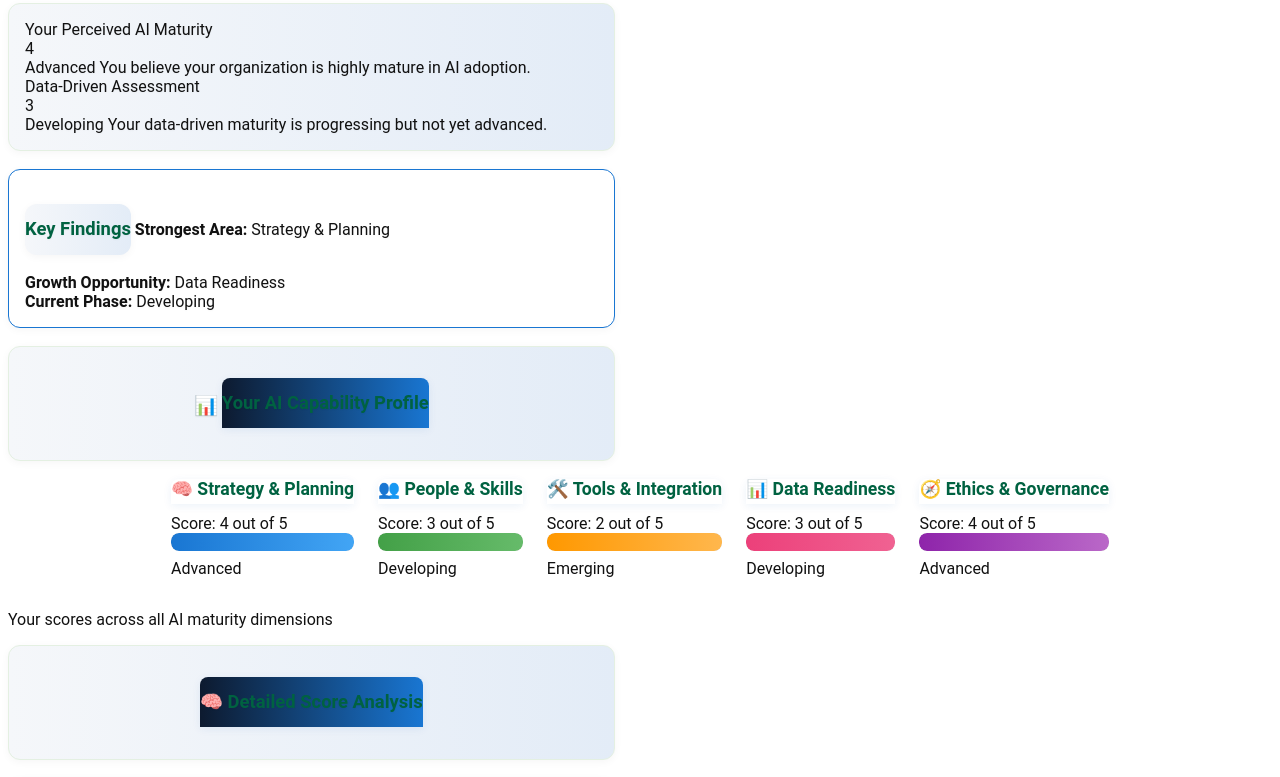
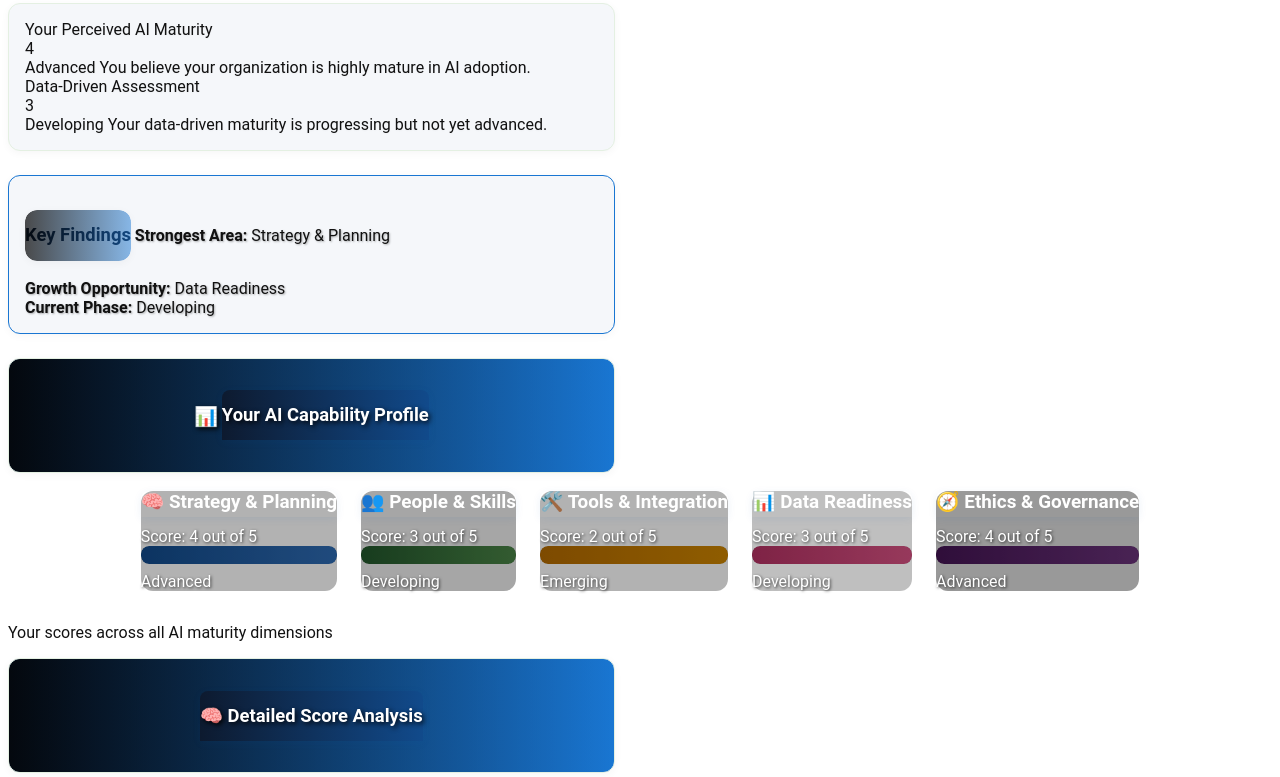
Before and after one commit to braveconceptai/maturity-report, a plain HTML site: page index.html in a window 1280 px wide. Shown: the part 872-1649 px from the top of the page. Drawn offline with Linux system fonts and the light colour scheme.

Commit message:
♿ ACCESSIBILITY: Step 1-3 complete - improved contrast with overlays, darker gradients, and text shadows

```diff
--- a/index.html
+++ b/index.html
@@ -14,13 +14,13 @@
   <style id="pdf-inline-styles">
     /* Brand Gradients */
     :root {
-      --strategy-blue-gradient: linear-gradient(90deg, #1976d2 0%, #42a5f5 100%);
-      --people-green-gradient: linear-gradient(90deg, #43a047 0%, #66bb6a 100%);
-      --tools-orange-gradient: linear-gradient(90deg, #ff9800 0%, #ffb74d 100%);
-      --data-pink-gradient: linear-gradient(90deg, #ec407a 0%, #f06292 100%);
-      --ethics-purple-gradient: linear-gradient(90deg, #8e24aa 0%, #ba68c8 100%);
-      --header-gradient: linear-gradient(90deg, #0d1a2f 0%, #1976d2 100%);
-      --cta-gradient: linear-gradient(90deg, #1976d2 0%, #43a047 100%);
+      --strategy-blue-gradient: linear-gradient(90deg, #114a8b 0%, #2e6bb3 100%);
+      --people-green-gradient: linear-gradient(90deg, #245c2e 0%, #4e8c4a 100%);
+      --tools-orange-gradient: linear-gradient(90deg, #b36a00 0%, #cc8400 100%);
+      --data-pink-gradient: linear-gradient(90deg, #a82e5c 0%, #c94c7a 100%);
+      --ethics-purple-gradient: linear-gradient(90deg, #4e1760 0%, #7a3a8c 100%);
+      --header-gradient: linear-gradient(90deg, #0d1a2f 0%, #114a8b 100%);
+      --cta-gradient: linear-gradient(90deg, #114a8b 0%, #245c2e 100%);
       --section-bg-gradient: linear-gradient(90deg, #f5f7fa 0%, #e3ecf7 100%);
     }
     body, html {
@@ -34,40 +34,72 @@
       /* Fallback for PDF and non-supporting browsers */
       background-image: linear-gradient(90deg, #0d1a2f 0%, #1976d2 100%) !important;
       background-color: #0d1a2f !important;
+      text-shadow: 0 2px 6px #0008, 0 1px 2px #0006;
     }
-    .section-header, .section-card {
-      background: var(--section-bg-gradient) !important;
+    .header .main-title, .header .company-name, .header .tagline {
+      color: #fff !important;
+      text-shadow: 0 2px 6px #0008, 0 1px 2px #0006;
+    }
+    .section-header {
+      position: relative !important;
+      background: var(--header-gradient) !important;
+      background-image: linear-gradient(90deg, #0d1a2f 0%, #1976d2 100%) !important;
+      color: #fff !important;
       border-radius: 12px !important;
       margin-bottom: 18px !important;
       box-shadow: 0 2px 8px rgba(0,0,0,0.04) !important;
-      /* Fallback for PDF and non-supporting browsers */
-      background-image: linear-gradient(90deg, #f5f7fa 0%, #e3ecf7 100%) !important;
-      background-color: #f5f7fa !important;
+      overflow: hidden !important;
+      z-index: 0;
+    }
+    .section-header::before {
+      content: "";
+      position: absolute;
+      top: 0; left: 0; right: 0; bottom: 0;
+      border-radius: 12px;
+      pointer-events: none;
+      z-index: 1;
+      /* Dark gradient overlay for contrast, preserves color hints */
+      background: linear-gradient(90deg, rgba(0,0,0,0.7) 0%, rgba(25,118,210,0.5) 100%);
+    }
+    .section-header .section-title,
+    .section-header h2,
+    .section-header h3,
+    .section-header .icon {
+      position: relative;
+      z-index: 2;
+      color: #fff !important;
+      text-shadow: 0 2px 6px #0008, 0 1px 2px #0006;
+    }
+    .section-card:not(.section-header) {
+      background: #f5f7fa !important;
+      color: #111 !important;
+      border-radius: 12px !important;
+      box-shadow: 0 2px 8px rgba(0,0,0,0.04) !important;
     }
     .scorecard.strategy .scorecard-fill {
       background: var(--strategy-blue-gradient) !important;
-      background-image: linear-gradient(90deg, #1976d2 0%, #42a5f5 100%) !important;
-      background-color: #1976d2 !important;
+      background-image: linear-gradient(90deg, #114a8b 0%, #2e6bb3 100%) !important;
+      background-color: #114a8b !important;
     }
     .scorecard.people .scorecard-fill {
       background: var(--people-green-gradient) !important;
-      background-image: linear-gradient(90deg, #43a047 0%, #66bb6a 100%) !important;
-      background-color: #43a047 !important;
+      background-image: linear-gradient(90deg, #245c2e 0%, #4e8c4a 100%) !important;
+      background-color: #245c2e !important;
     }
     .scorecard.tools .scorecard-fill {
       background: var(--tools-orange-gradient) !important;
-      background-image: linear-gradient(90deg, #ff9800 0%, #ffb74d 100%) !important;
-      background-color: #ff9800 !important;
+      background-image: linear-gradient(90deg, #b36a00 0%, #cc8400 100%) !important;
+      background-color: #b36a00 !important;
     }
     .scorecard.data .scorecard-fill {
       background: var(--data-pink-gradient) !important;
-      background-image: linear-gradient(90deg, #ec407a 0%, #f06292 100%) !important;
-      background-color: #ec407a !important;
+      background-image: linear-gradient(90deg, #a82e5c 0%, #c94c7a 100%) !important;
+      background-color: #a82e5c !important;
     }
     .scorecard.ethics .scorecard-fill {
       background: var(--ethics-purple-gradient) !important;
-      background-image: linear-gradient(90deg, #8e24aa 0%, #ba68c8 100%) !important;
-      background-color: #8e24aa !important;
+      background-image: linear-gradient(90deg, #4e1760 0%, #7a3a8c 100%) !important;
+      background-color: #4e1760 !important;
     }
     .scorecard-bar {
       background: #e0e0e0 !important;
@@ -96,6 +128,7 @@
       /* Fallback for PDF and non-supporting browsers */
       background-image: linear-gradient(90deg, #1976d2 0%, #43a047 100%) !important;
       background-color: #1976d2 !important;
+      text-shadow: 0 2px 6px #0008, 0 1px 2px #0006;
     }
     .cta-button:hover, .download-button:hover {
       filter: brightness(1.08) !important;
@@ -103,9 +136,14 @@
     }
     .key-findings, .score-analysis, .insights-section, .cta-section, .contact-info {
       background: #fff !important;
+      color: #111 !important;
       border: 1.5px solid #1976d2 !important;
       border-radius: 12px !important;
-      color: #111 !important;
+    }
+    .key-findings h3, .score-analysis h2, .insights-section h2, .cta-section h3, .contact-info h2 {
+      color: #0d1a2f !important;
+      background: none !important;
+      text-shadow: none !important;
     }
     .citation {
       background: #f5f7fa !important;
@@ -113,11 +151,9 @@
       border: 1px solid #e0e0e0 !important;
     }
     .scorecard-heading, .score-subheading {
-      display: flex !important;
-      align-items: center !important;
-      gap: 8px !important;
-      font-size: 1.1em !important;
-      font-weight: 700 !important;
+      color: #0d1a2f !important;
+      background: none !important;
+      text-shadow: none !important;
     }
     .icon, .scorecard-heading .emoji, .score-subheading .emoji {
       font-size: 1.2em !important;
@@ -132,6 +168,7 @@
         background: #fff !important;
         color: #111 !important;
         box-shadow: none !important;
+        text-shadow: none !important;
       }
       .cta-button, .download-button {
         display: none !important;
@@ -146,6 +183,87 @@
       .validation-footer {
         display: none !important;
       }
+    }
+    .scorecard.strategy {
+      position: relative;
+    }
+    .scorecard.strategy::after {
+      content: "";
+      position: absolute;
+      top: 0; left: 0; right: 0; bottom: 0;
+      background: rgba(0,0,0,0.3);
+      border-radius: 12px;
+      z-index: 1;
+      pointer-events: none;
+    }
+    .scorecard.people {
+      position: relative;
+    }
+    .scorecard.people::after {
+      content: "";
+      position: absolute;
+      top: 0; left: 0; right: 0; bottom: 0;
+      background: rgba(0,0,0,0.35);
+      border-radius: 12px;
+      z-index: 1;
+      pointer-events: none;
+    }
+    .scorecard.tools {
+      position: relative;
+    }
+    .scorecard.tools::after {
+      content: "";
+      position: absolute;
+      top: 0; left: 0; right: 0; bottom: 0;
+      background: rgba(0,0,0,0.3);
+      border-radius: 12px;
+      z-index: 1;
+      pointer-events: none;
+    }
+    .scorecard.data {
+      position: relative;
+    }
+    .scorecard.data::after {
+      content: "";
+      position: absolute;
+      top: 0; left: 0; right: 0; bottom: 0;
+      background: rgba(0,0,0,0.25);
+      border-radius: 12px;
+      z-index: 1;
+      pointer-events: none;
+    }
+    .scorecard.ethics {
+      position: relative;
+    }
+    .scorecard.ethics::after {
+      content: "";
+      position: absolute;
+      top: 0; left: 0; right: 0; bottom: 0;
+      background: rgba(0,0,0,0.4);
+      border-radius: 12px;
+      z-index: 1;
+      pointer-events: none;
+    }
+    .scorecard-heading,
+    .scorecard-score,
+    .scorecard-level {
+      position: relative;
+      z-index: 2;
+      color: #fff !important;
+      text-shadow: 0 2px 6px #0008, 0 1px 2px #0006;
+    }
+    /* Enhanced text-shadow for readability on colored backgrounds */
+    h1, h2, h3 {
+      text-shadow: 2px 2px 4px rgba(0,0,0,0.8) !important;
+    }
+    .scorecard-score, .scorecard-level {
+      text-shadow: 1px 1px 3px rgba(0,0,0,0.7) !important;
+    }
+    .scorecard-bar[role="progressbar"]:before, .progress-label, .scorecard-bar-label {
+      text-shadow: 1px 1px 2px rgba(0,0,0,0.6) !important;
+    }
+    .section-header, .section-header .section-title, .section-header h2, .section-header h3, .section-header .icon {
+      text-shadow: 2px 2px 5px rgba(0,0,0,0.9) !important;
     }
   </style>
   <meta http-equiv="Content-Security-Policy" content="default-src 'self' data: https://fonts.googleapis.com https://fonts.gstatic.com https://raw.githack.com; style-src 'self' 'unsafe-inline' https://fonts.googleapis.com; font-src 'self' https://fonts.gstatic.com; img-src 'self' data: https://www.w3.org https://jigsaw.w3.org; script-src 'self' https://raw.githack.com;">
@@ -166,6 +284,7 @@
   </header>
   <main id="main-content" tabindex="0">
     <section class="section-header" aria-labelledby="report-details-heading">
+      <span class="section-header-overlay"></span>
       <span class="icon" aria-hidden="true">📋</span>
       <h2 id="report-details-heading" class="section-title">Report Details</h2>
     </section>
@@ -178,6 +297,7 @@
     </div>
     <!-- AI Maturity Snapshot -->
       <section class="section-header section-card" aria-labelledby="maturity-snapshot-heading">
+        <span class="section-header-overlay"></span>
         <span class="icon" aria-hidden="true">📈</span>
         <h2 id="maturity-snapshot-heading" class="section-title">Your AI Maturity Snapshot</h2>
       </section>
@@ -210,6 +330,7 @@
 
       <!-- AI Capability Profile -->
       <section class="section-header section-card" aria-labelledby="capability-profile">
+        <span class="section-header-overlay"></span>
         <span class="icon" aria-hidden="true">📊</span>
         <h2 id="capability-profile" class="section-title">Your AI Capability Profile</h2>
       </section>
@@ -270,6 +391,7 @@
       <div class="page-break"></div>
       <!-- Detailed Score Analysis -->
       <section class="section-header section-card">
+        <span class="section-header-overlay"></span>
         <h2 class="section-title">🧠 Detailed Score Analysis</h2>
       </section>
       <div class="section-card score-analysis">
@@ -339,6 +461,7 @@
       <div class="page-break"></div>
       <!-- Personalized Insights -->
       <section class="section-header section-card" aria-labelledby="personalized-insights">
+        <span class="section-header-overlay"></span>
         <h2 id="personalized-insights" class="section-title">💡 Your Personalized Insights</h2>
       </section>
       <div class="section-card insights-section">
@@ -383,6 +506,7 @@
 
       <!-- Contact Information -->
       <div class="section-card contact-info">
+        <h2 class="section-title"><span class="section-header-overlay"></span>Contact Information</h2>
         <div class="contact-item">📧 <strong>Email:</strong> info@braveconcept.ai</div>
         <div class="contact-item">💬 <strong>AI Assistant:</strong> Ask BellaBot at braveconcept.ai</div>
         <div class="contact-item">🌐 <strong>Website:</strong> braveconcept.ai</div>
--- a/styles.css
+++ b/styles.css
@@ -479,3 +479,62 @@ header, .scorecard-heading, .section-title {
 .section-card, .section-header.section-card, .maturity-snapshot.section-card, .key-findings.section-card, .cta-section.section-card, .contact-info.section-card, .score-analysis.section-card, .insights-section.section-card, .citation.section-card {
   text-shadow: 0 1px 2px rgba(0,0,0,0.04);
 }
+
+/* Enhanced text-shadow for readability on colored backgrounds */
+h1, h2, h3 {
+  text-shadow: 2px 2px 4px rgba(0,0,0,0.8) !important;
+}
+.scorecard-score, .scorecard-level {
+  text-shadow: 1px 1px 3px rgba(0,0,0,0.7) !important;
+}
+.scorecard-bar[role="progressbar"]::before, .scorecard-bar .progress-label, .scorecard-fill .progress-label {
+  text-shadow: 1px 1px 2px rgba(0,0,0,0.6) !important;
+}
+.section-header, .section-header .section-title, .section-header h2, .section-header h3, .section-header .icon {
+  text-shadow: 2px 2px 5px rgba(0,0,0,0.9) !important;
+}
+/* Ensure scorecard-heading and key text on gradients get the correct shadow */
+.scorecard-heading, .scorecard-score, .scorecard-level {
+  text-shadow: 1px 1px 3px rgba(0,0,0,0.7) !important;
+}
+/* For extra clarity, ensure .score-subheading (detailed analysis) gets heading shadow */
+.score-subheading {
+  text-shadow: 2px 2px 4px rgba(0,0,0,0.8) !important;
+}
+
+/* ===============================
+   Text Shadow Utility Classes
+   =============================== */
+.text-shadow-light {
+  text-shadow: 1px 1px 2px rgba(0,0,0,0.3) !important;
+}
+.text-shadow-medium {
+  text-shadow: 1px 1px 3px rgba(0,0,0,0.6) !important;
+}
+.text-shadow-heavy {
+  text-shadow: 2px 2px 4px rgba(0,0,0,0.8) !important;
+}
+
+/* Fallbacks for critical text elements */
+.header .main-title,
+.header .company-name,
+.header .tagline,
+.section-header .section-title,
+.section-header h2,
+.section-header h3,
+.section-header .icon {
+  text-shadow: 2px 2px 4px rgba(0,0,0,0.8) !important;
+}
+.scorecard-heading,
+.scorecard-score,
+.scorecard-level {
+  text-shadow: 1px 1px 3px rgba(0,0,0,0.7) !important;
+}
+.scorecard-bar[role="progressbar"] .progress-label,
+.scorecard-fill .progress-label {
+  text-shadow: 1px 1px 2px rgba(0,0,0,0.6) !important;
+}
+.section-card, .score-analysis.section-card, .insights-section.section-card, .key-findings.section-card, .cta-section.section-card, .contact-info.section-card, .citation.section-card {
+  /* Light shadow for text on light backgrounds */
+  text-shadow: 1px 1px 2px rgba(0,0,0,0.3);
+}
```
Also changed, not shown: styles.min.css.
